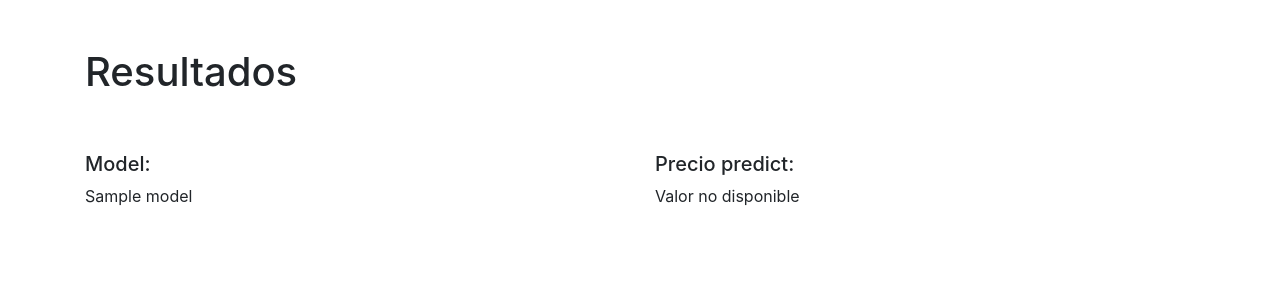
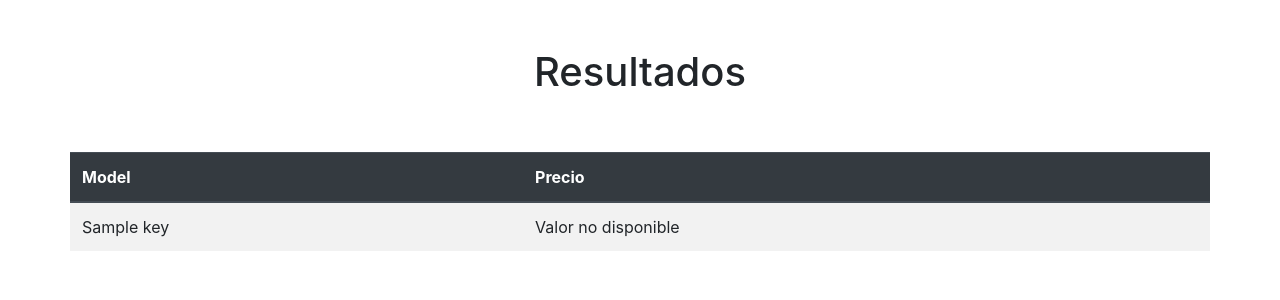
Before and after one commit to macallejonieszaidinvergeles/web_car_django, a Django app: template car_django/car_django/templates/resultado.html in a window 1280 px wide. Shown: the top 300 px of the page. Run offline with Django 4.2, Linux system fonts and the light colour scheme; the template is opened without the code that fills it: most values are stand-ins (such as "Sample title", 1, 10 or a date in 2020).

Commit message:
mejoras e implementacion de tabla para los resultados

```diff
--- a/car_django/car_django/templates/inicio.html
+++ b/car_django/car_django/templates/inicio.html
@@ -187,7 +187,7 @@
       const myObj2 = JSON.parse(myDjangoList2);
       console.log("myObj2", myObj2)
 
-      select.addEventListener("change", function () {
+      select.addEventListener("click", function () {
 
         // para limpiar el select2 y renovar las opciones a la actual
         for (let i = select2.options.length; i >= 0; i--) {
--- a/car_django/car_django/templates/resultado.html
+++ b/car_django/car_django/templates/resultado.html
@@ -16,34 +16,35 @@
 
 <body>
   <div class="container mt-5">
-    <h1>Resultados</h1>
+    <h1 class="text-center">Resultados</h1>
     <div class="row">
 
-      {% if models %}
-      {% for model in models %}
-      <div class="col-6 mt-5">
-        <h5>Model:</h5>
-        <p>{{model}}</p>
-      </div>
-      {% endfor %}
-      {% endif %}
+      <table class="table table-striped mt-5">
+        <thead class="thead-dark">
+          <tr>
+            <th scope="col">Model</th>
+            <th scope="col">Precio</th>
+          </tr>
+        </thead>
+        <tbody>
+          {% for key, value in res.items %}
+          <tr>
+            <td scope="row">{{key}}</td>
+            {% if value > 0 %}
+            {% load humanize %}
+            <td>{{value|floatformat:0|intcomma}} €</td>
+            {% else %}
+            <td>Valor no disponible</td>
+            {% endif %}
+          </tr>
+          {% endfor %}
+        </tbody>
+      </table>
 
 
-      {% if predicts %}
-      {% for predict in predicts %}
-      <div class="col-6 mt-5">
-        <h5>Precio predict:</h5>
-        {% if predict > 0 %}
-        {% load humanize %}
-        <p>{{ predict|floatformat:0|intcomma}} €</p>
-        {% else %}
-        <p>Valor no disponible</p>
-        {% endif %}
-      </div>
-      {% endfor %}
-      {% endif %}
+    </div>
 
-    </div>
+
   </div>
 
   <!-- jQuery (necessary for Bootstrap's JavaScript plugins) -->
--- a/car_django/car_django/views.py
+++ b/car_django/car_django/views.py
@@ -89,11 +89,14 @@ def inicio(request):
             predict = float(predict)
             predicts.append(predict)
 
+        res = dict(zip(modelos_training, predicts))
+
+        print("diccttt:", res)
         # print("post:", request.POST)
         return render(
             request,
             "resultado.html",
-            {"predicts": predicts, "models": modelos_training},
+            {"predicts": predicts, "models": modelos_training,"res":res},
         )
 
     # print("data json",data)
```
